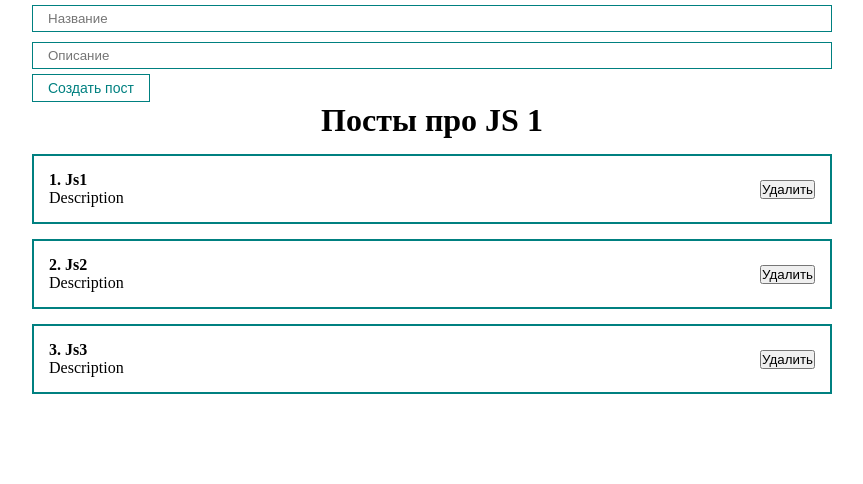
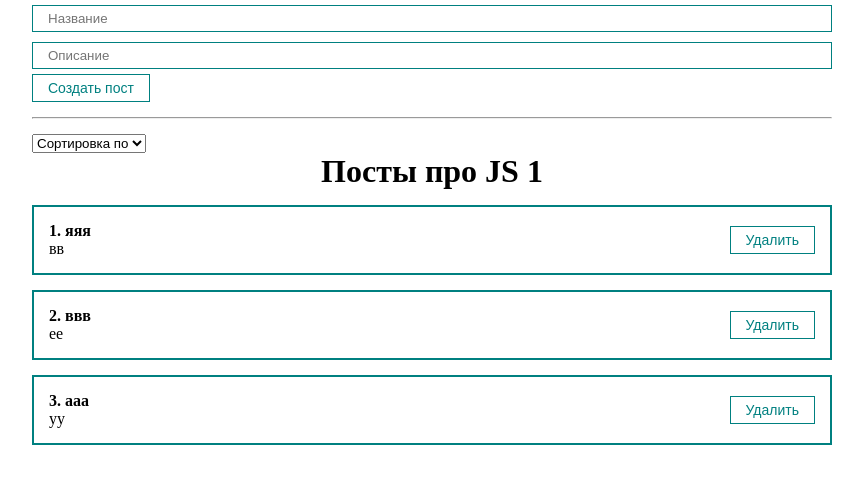
Before and after one commit to aychernov/mini-reactPosts, a React (Create React App) app: page / in a window 1280 px wide. Shown: the top 484 px of the page, without its empty margins (208-1071 px from the left). Built offline with nearby package versions, Linux system fonts and the light colour scheme.

Commit message:
add filtering form

```diff
--- a/src/App.js
+++ b/src/App.js
@@ -5,43 +5,54 @@
 import PostList from "./components/PostList";
 import MyButton from "./components/UI/button/MyButton";
 import MyInput from "./components/UI/input/MyInput";
+import PostForm from "./components/PostForm";
+import MySelect from "./components/UI/select/MySelect";
 
 function App() {
     const [posts, setPosts] = useState([
-        {id: 1, title: 'Js1', body: 'Description'},
-        {id: 2, title: 'Js2', body: 'Description'},
-        {id: 3, title: 'Js3', body: 'Description'}
+        {id: 1, title: 'яяя', body: 'вв'},
+        {id: 2, title: 'ввв', body: 'ее'},
+        {id: 3, title: 'ааа', body: 'уу'}
     ]);
 
-    const [post, setPost] = useState({title: '', body: ''})
+    const [selectedSort, setSelectedSort] = useState('')
 
 
-    const addNewPost = (e) => {
-        e.preventDefault()
-        setPosts([...posts, {...post, id: Date.now() }])
-        setPost({title: '', body: ''})
+    const createPost = (newPost) => {
+        setPosts([...posts, newPost])
+    }
+
+    const removePost = (post) => {
+        setPosts(posts.filter(p => p.id !== post.id))
+    }
+
+    const sortPosts = (sort) =>{
+        setSelectedSort(sort)
+        console.log(sort)
+        setPosts( [...posts].sort((a,b) => a[sort].localeCompare(b[sort])))
     }
 
     return (
         <div className="App">
-            <form>
+            <PostForm create={createPost}/>
+            <div>
+                <hr style={{margin: '15px 0px'}}/>
+                <MySelect
+                    value={selectedSort}
+                    onChange={sortPosts}
+                    defaultValue='Сортировка по'
+                    option={[
+                        {value: 'title', name: 'По названию'},
+                        {value: 'body', name: 'По описанию'},
+                    ]}
 
-                <MyInput
-                    value={post.title}
-                    onChange={e => setPost({...post, title: e.target.value})}
-                    type="text"
-                    placeholder='Название'
                 />
+            </div>
+            {posts.length
+                ? <PostList remove={removePost} posts={posts} title={'Посты про JS 1'}/>
+                : <h1 style={{textAlign: 'center'}}>Постов нет!</h1>
+            }
 
-                <MyInput
-                    value={post.body}
-                    onChange={e => setPost({...post, body: e.target.value})}
-                    type="text"
-                    placeholder='Описание'
-                />
-                <MyButton onClick={addNewPost}>Создать пост</MyButton>
-            </form>
-            <PostList posts={posts} title={'Посты про JS 1'}/>
         </div>
     );
 }
--- /dev/null
+++ b/src/components/PostForm.jsx
@@ -0,0 +1,38 @@
+import React, {useState} from 'react';
+import MyInput from "./UI/input/MyInput";
+import MyButton from "./UI/button/MyButton";
+
+const PostForm = ({create}) => {
+    const [post, setPost] = useState({title: '', body: ''})
+
+
+    const addNewPost = (e) => {
+        e.preventDefault()
+        const newPost = {
+            ...post, id: Date.now()
+        }
+        create(newPost)
+        setPost({title: '', body: ''})
+    }
+
+    return (
+            <form>
+                <MyInput
+                    value={post.title}
+                    onChange={e => setPost({...post, title: e.target.value})}
+                    type="text"
+                    placeholder='Название'
+                />
+
+                <MyInput
+                    value={post.body}
+                    onChange={e => setPost({...post, body: e.target.value})}
+                    type="text"
+                    placeholder='Описание'
+                />
+                <MyButton onClick={addNewPost}>Создать пост</MyButton>
+            </form>
+    );
+};
+
+export default PostForm;
--- a/src/components/PostItem.jsx
+++ b/src/components/PostItem.jsx
@@ -1,4 +1,5 @@
 import React from 'react';
+import MyButton from "./UI/button/MyButton";
 
 const PostItem = (props) => {
     return (
@@ -11,7 +12,9 @@
                     </div>
                 </div>
                 <div className="post__btns">
-                    <button>Удалить</button>
+                    <MyButton onClick={ () => props.remove(props.post)  }   >
+                        Удалить
+                    </MyButton>
                 </div>
             </div>
         </div>
--- a/src/components/PostList.jsx
+++ b/src/components/PostList.jsx
@@ -1,7 +1,7 @@
 import React from 'react';
 import PostItem from "./PostItem";
 
-const PostList = ({posts, title}) => {
+const PostList = ({posts, title, remove}) => {
     return (
         <div>
             <h1 style={{textAlign: 'center'}}>
@@ -10,6 +10,7 @@
 
             {posts.map((post, index) =>
                 <PostItem
+                    remove={remove}
                     post={post}
                     key={post.id}
                     number={index + 1}
--- /dev/null
+++ b/src/components/UI/select/MySelect.jsx
@@ -0,0 +1,18 @@
+import React from 'react';
+
+const MySelect = ({option, defaultValue, value, onChange}) => {
+    return (
+        <select value={value}
+        onChange={event => onChange(event.target.value)}
+        >
+            <option disabled value="">{defaultValue}</option>
+            {option.map(option =>
+                <option key={option.value} value={option.value}>
+                    {option.name}
+                </option>
+            )}
+        </select>
+    );
+};
+
+export default MySelect;
```
